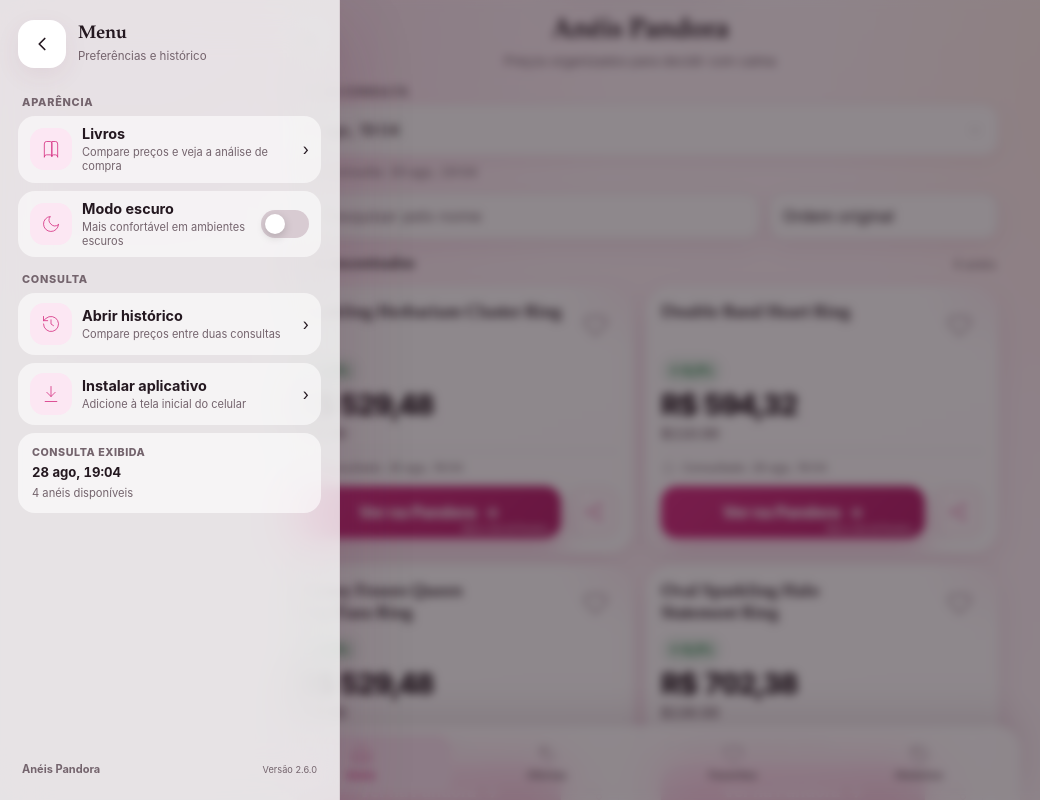
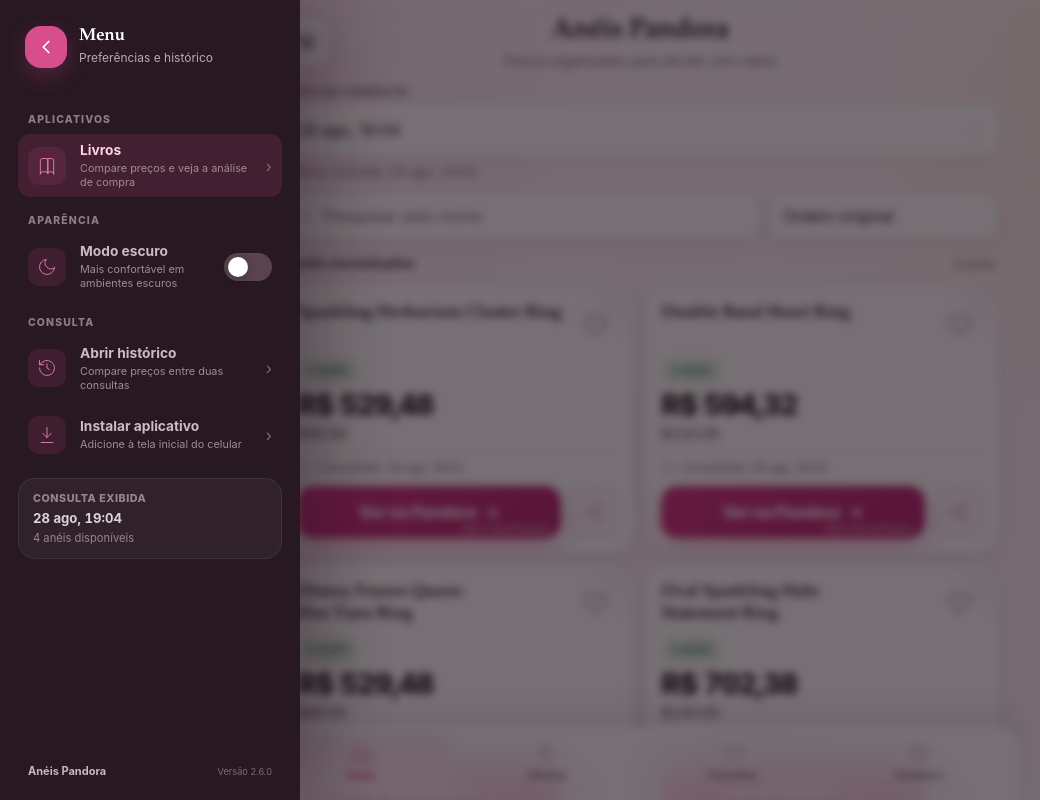
Before and after one commit to PredadorVic/aneis-pandora, a plain HTML site: page index.html in a window 1280 px wide. Both pictures are taken after a click on the button 306 px from the left and 42 px from the top of the page. Shown: the whole page, without its empty margins (0-1040 px from the left). Drawn offline with Linux system fonts and the light colour scheme.

Commit message:
Modernizar menu lateral dos aneis

```diff
--- a/app.css
+++ b/app.css
@@ -1094,3 +1094,95 @@
     animation:none!important;
   }
 }
+
+
+/* MENU LATERAL EDITORIAL V3 */
+.drawer-backdrop{
+  background:rgba(20,10,16,.58);
+  backdrop-filter:blur(4px);
+  -webkit-backdrop-filter:blur(4px);
+}
+.drawer{
+  width:min(84vw,300px);
+  padding:calc(26px + var(--safe-top)) 18px calc(20px + var(--safe-bottom));
+  color:#fff7fb;
+  border:0;
+  background:#281821;
+  box-shadow:24px 0 60px rgba(31,12,23,.32);
+  backdrop-filter:none;
+  -webkit-backdrop-filter:none;
+  display:flex;
+  flex-direction:column;
+  overflow-y:auto;
+}
+.drawer-head{
+  gap:12px;
+  margin:0 0 28px;
+  padding:0 7px;
+}
+.drawer-head .icon-button{
+  width:42px;
+  height:42px;
+  color:#fff;
+  background:#d84d8b;
+  box-shadow:0 8px 22px rgba(216,77,139,.24);
+}
+.drawer-head h2{font-size:1.08rem;color:#fff;margin:0}
+.drawer-head p{margin-top:3px;color:#bda8b3;font-size:.75rem}
+.drawer-section-title{
+  margin:17px 10px 8px;
+  color:#907b86;
+  font-size:.65rem;
+  font-weight:850;
+  letter-spacing:.11em;
+}
+.drawer-list{gap:6px}
+.drawer-item{
+  width:100%;
+  min-height:58px;
+  padding:8px 10px;
+  color:#cbbbc3;
+  border:0;
+  border-radius:12px;
+  background:transparent;
+  box-shadow:none;
+}
+.drawer-item:hover,
+.drawer-item:focus-visible{
+  color:#fff;
+  background:rgba(255,255,255,.07);
+}
+.drawer-item[data-app-link="livros"]{
+  color:#ffd2e6;
+  background:rgba(216,77,139,.15);
+}
+.drawer-item[data-app-link="livros"]:hover{background:rgba(216,77,139,.22)}
+.drawer-icon{
+  width:38px;
+  height:38px;
+  color:#f28ab9;
+  border-radius:11px;
+  background:rgba(216,77,139,.13);
+}
+.drawer-item strong{color:inherit;font-size:.86rem}
+.drawer-item small{color:#9f8b96;font-size:.68rem}
+.drawer-item > span:last-child{color:#806b76}
+.drawer .switch{background:#58434e}
+.drawer .switch.ativo{background:#d84d8b}
+.drawer-status{
+  margin-top:8px;
+  color:#dfd1d8;
+  border:1px solid rgba(255,255,255,.07);
+  background:rgba(255,255,255,.045);
+  box-shadow:none;
+}
+.drawer-status span,.drawer-status small{color:#99838f}
+.drawer-footer{
+  margin-top:auto;
+  padding:22px 10px 2px;
+  color:#c8b6c0;
+  border-top:0;
+}
+.drawer-footer small{color:#7f6975}
+html[data-theme="dark"] .drawer{background:#160e13}
+@media(max-width:420px){.drawer{width:min(88vw,300px)}}
--- a/index.html
+++ b/index.html
@@ -128,16 +128,18 @@
       </div>
     </div>
 
-    <p class="drawer-section-title">Aparência</p>
-    <div class="drawer-list">
-      <a class="drawer-item ripple-host" data-app-link="livros" href="./livros/" style="text-decoration:none">
+        <p class="drawer-section-title" data-menu-section="apps">Aplicativos</p>
+    <div class="drawer-list"><a class="drawer-item ripple-host" data-app-link="livros" href="./livros/" style="text-decoration:none">
         <span class="drawer-icon" aria-hidden="true">
           <svg viewBox="0 0 24 24" fill="none" stroke="currentColor"><path d="M4 5.5A2.5 2.5 0 0 1 6.5 3H11a2 2 0 0 1 2 2v16a2 2 0 0 0-2-2H6.5A2.5 2.5 0 0 0 4 21.5z"/><path d="M20 5.5A2.5 2.5 0 0 0 17.5 3H13v18a2 2 0 0 1 2-2h2.5a2.5 2.5 0 0 1 2.5 2.5z"/></svg>
         </span>
         <span><strong>Livros</strong><small>Compare preços e veja a análise de compra</small></span><span aria-hidden="true">›</span>
       </a>
+    </div>
 
-      <div class="drawer-item" role="group" aria-label="Alternar modo escuro">
+<p class="drawer-section-title">Aparência</p>
+    <div class="drawer-list">
+<div class="drawer-item" role="group" aria-label="Alternar modo escuro">
         <span class="drawer-icon"><svg viewBox="0 0 24 24" fill="none" stroke="currentColor"><path d="M21 12.8A9 9 0 1 1 11.2 3a7 7 0 0 0 9.8 9.8z"/></svg></span>
         <span><strong>Modo escuro</strong><small>Mais confortável em ambientes escuros</small></span>
         <button class="switch" id="themeSwitch" type="button" role="switch" aria-checked="false" aria-label="Ativar modo escuro"></button>
--- a/sw.js
+++ b/sw.js
@@ -1,4 +1,4 @@
-const VERSION = "aneis-v2.6.0-2026-08-15-livros-integrados";
+const VERSION = "aneis-v2.6.0-2026-08-15-livros-integrados-menu-editorial-v3";
 const CACHE_SHELL = `${VERSION}-shell`;
 const CACHE_DADOS = `${VERSION}-dados`;
 const ARQUIVOS_SHELL = [
```
